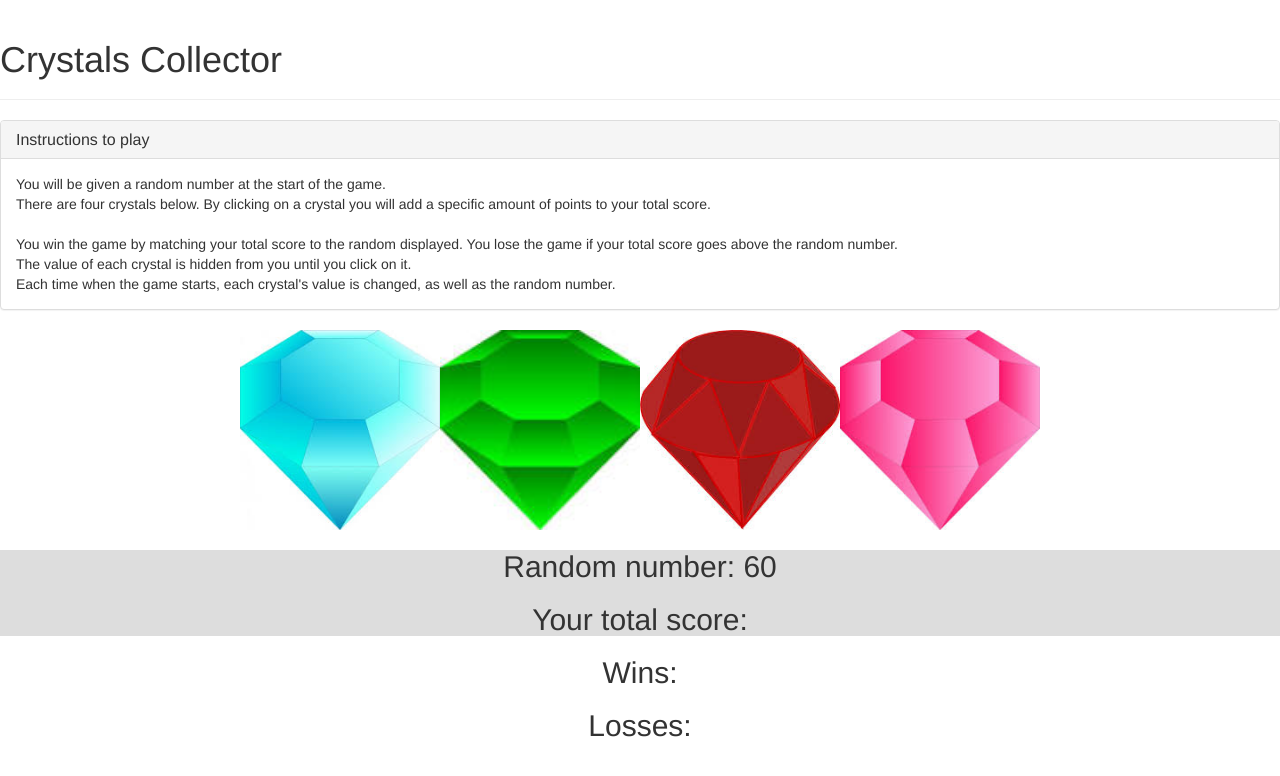
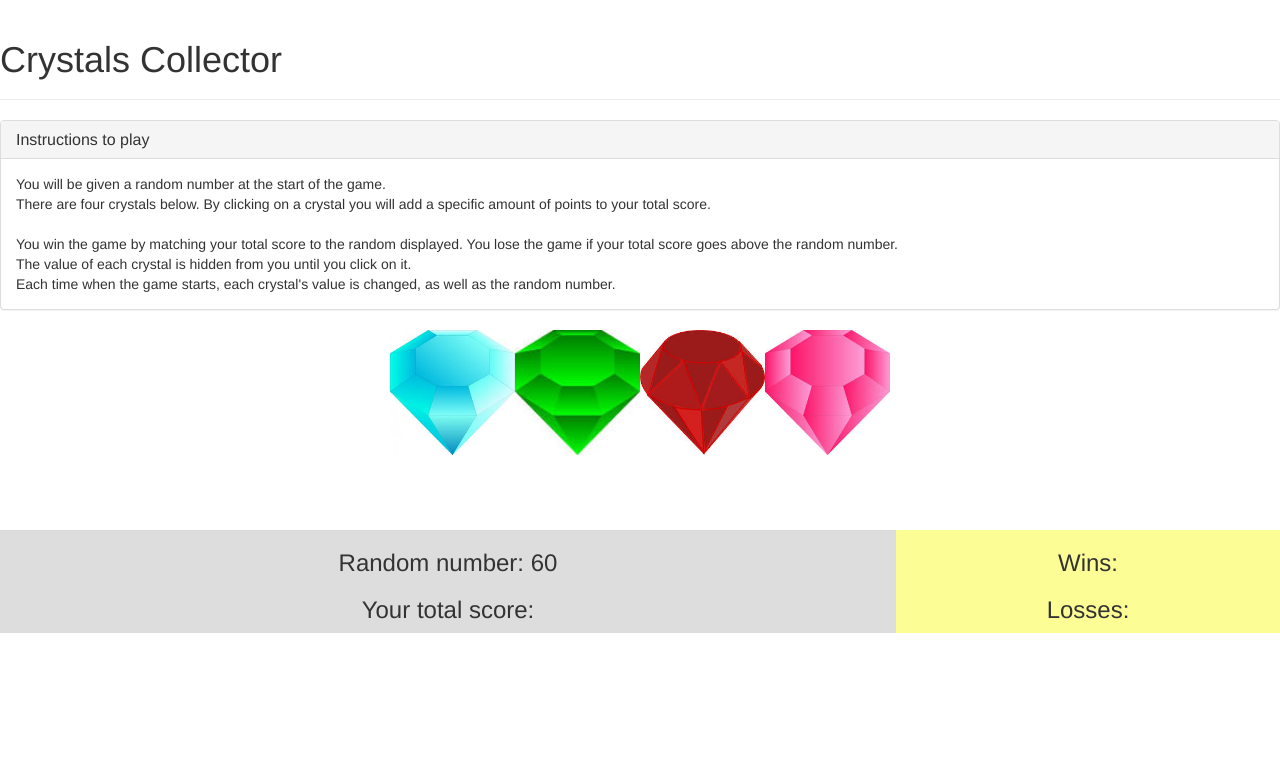
Before and after one commit to mnaumoski/week-4-game, a PHP site: page / in a window 1280 px wide. Shown: the top 776 px of the page. Run offline with PHP 8.4, Linux system fonts and the light colour scheme; some libraries are stand-ins or nearby versions.

Commit message:
improved style

```diff
--- a/assets/css/style.css
+++ b/assets/css/style.css
@@ -1,26 +1,26 @@
-.crystalImage {
-
-}
-
 
 #crystals {
 	text-align: center;
 	height: 200px;
-
-
 }
 
 #numbers {
 	background-color: #ddd;
 	text-align: center;
+	width: 70%;
+	float: left;
 
 }
 
 #scoreboard {
+	background: #fdfd96;
+	width: 30%;
+	float: right;
 	text-align: center;
 }
+
 img {
 
-	height: 200px;
-	width: 200px;
+	height: 125px;
+	width: 125px;
 }
--- a/index.html
+++ b/index.html
@@ -32,23 +32,16 @@
   		</div>
  </div>
 
-  	<div id = "crystals">
-			<!-- <img src="assets/images/yellow.jpeg" alt="yellowGem" class="img-rounded crystalImage " height="150">
-			<img src="assets/images/blue.png" alt="blueGem" class="img-rounded crystalImage" height="110">
-			<img src="assets/images/images.jpeg" alt="greenGem" class="img-rounded crystalImage" height="110">
-			<img src="assets/images/red.jpeg" alt = "redGem" class="img-rounded crystalImage" height="110"> -->
-	</div>
-
-
+  	<div id = "crystals"></div>
 
 	<div id = "numbers">
-		<h2 class = "">Random number: <span id = "number">39</span></h2>
-		<h2 class = "">Your total score: <span id="yourNumber"></span></h2>
+		<h3 class = "">Random number: <span id = "number">39</span></h3>
+		<h3 class = "">Your total score: <span id="yourNumber"></span></h3>
 	</div>
 
 	<div id = "scoreboard">
-		<h2>Wins: <span id = "wins"></span></h2>
-		<h2>Losses: <span id = "losses"></span></h2>
+		<h3>Wins: <span id = "wins"></span></h3>
+		<h3>Losses: <span id = "losses"></span></h3>
 	</div>
 
 <script src="https://code.jquery.com/jquery.js"></script>
```
